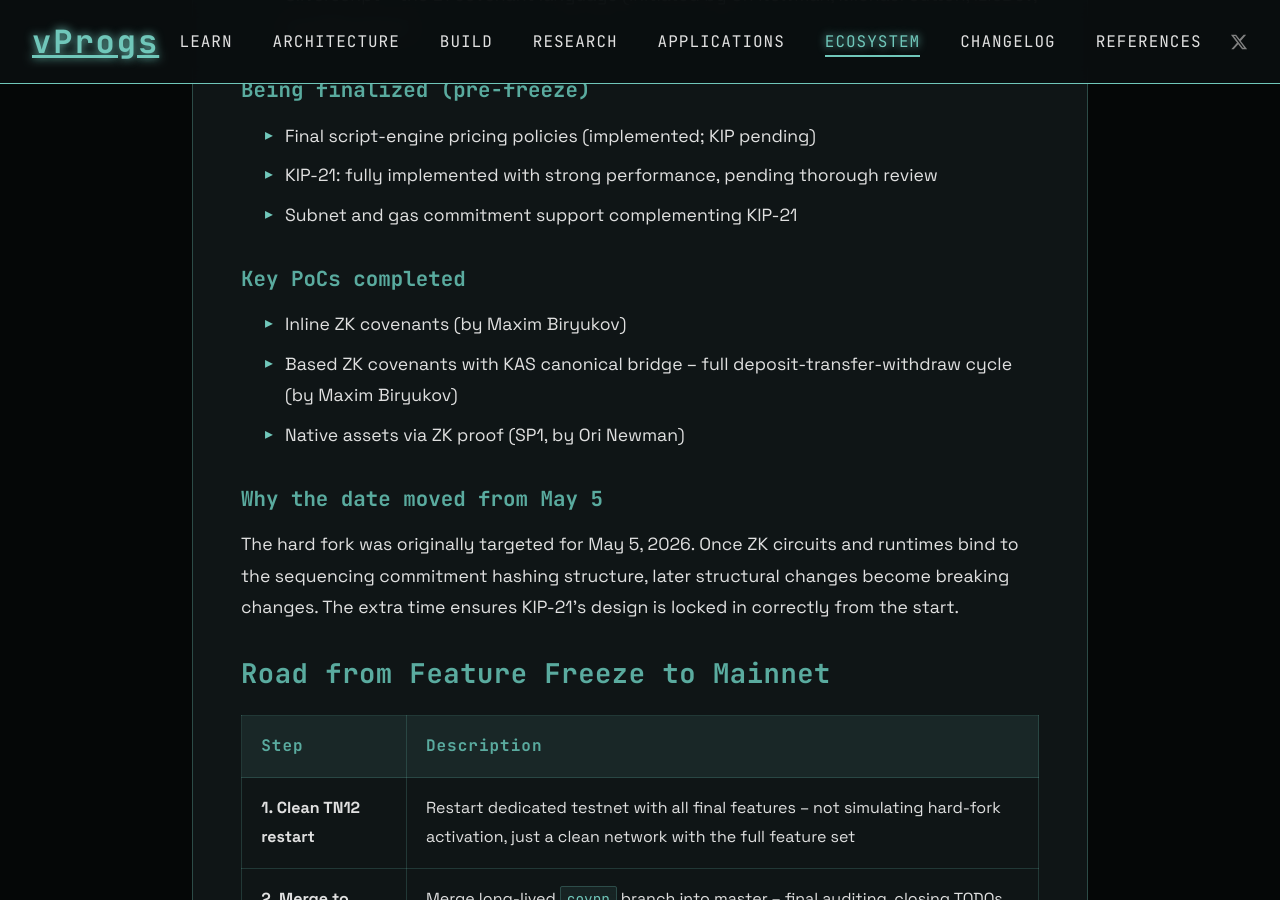
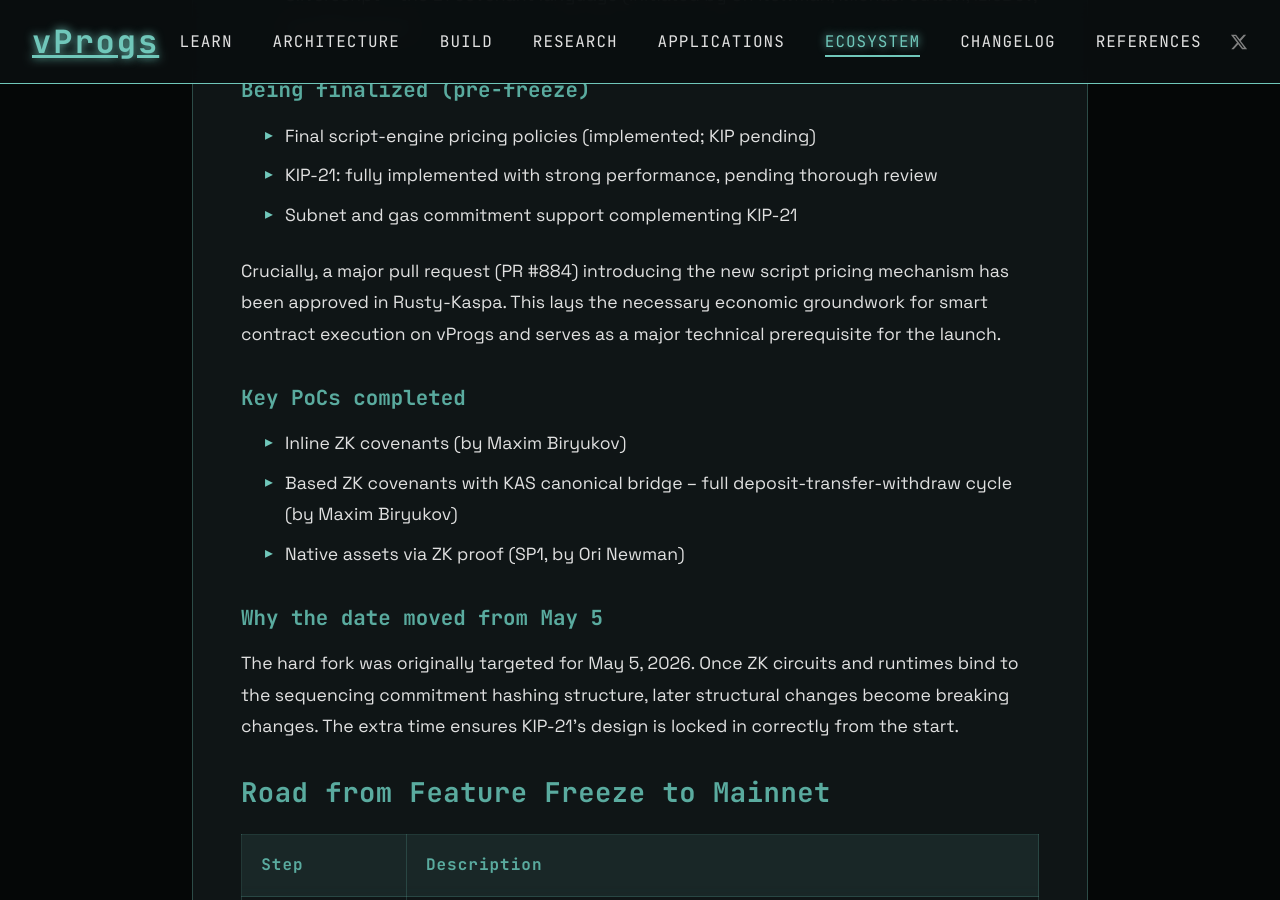
Before and after one commit to creative-inference/vprogs.xyz, a Jekyll site: the page built from ecosystem/roadmap.md, in a window 1280 px wide and 900 px high, scrolled down 1888 px. Built offline with Jekyll 4.4.1, drawn with Linux system fonts in a browser that asks for light colours.

Commit message:
Add script pricing PR approval to pre-freeze roadmap [auto]

```diff
--- a/ecosystem/roadmap.md
+++ b/ecosystem/roadmap.md
@@ -45,6 +45,11 @@
 - Final script-engine pricing policies (implemented; KIP pending)
 - KIP-21: fully implemented with strong performance, pending thorough review
 - Subnet and gas commitment support complementing KIP-21
+
+
+
+
+Crucially, a major pull request (PR #884) introducing the new script pricing mechanism has been approved in Rusty-Kaspa. This lays the necessary economic groundwork for smart contract execution on vProgs and serves as a major technical prerequisite for the launch.
 
 #### Key PoCs completed
 
```
